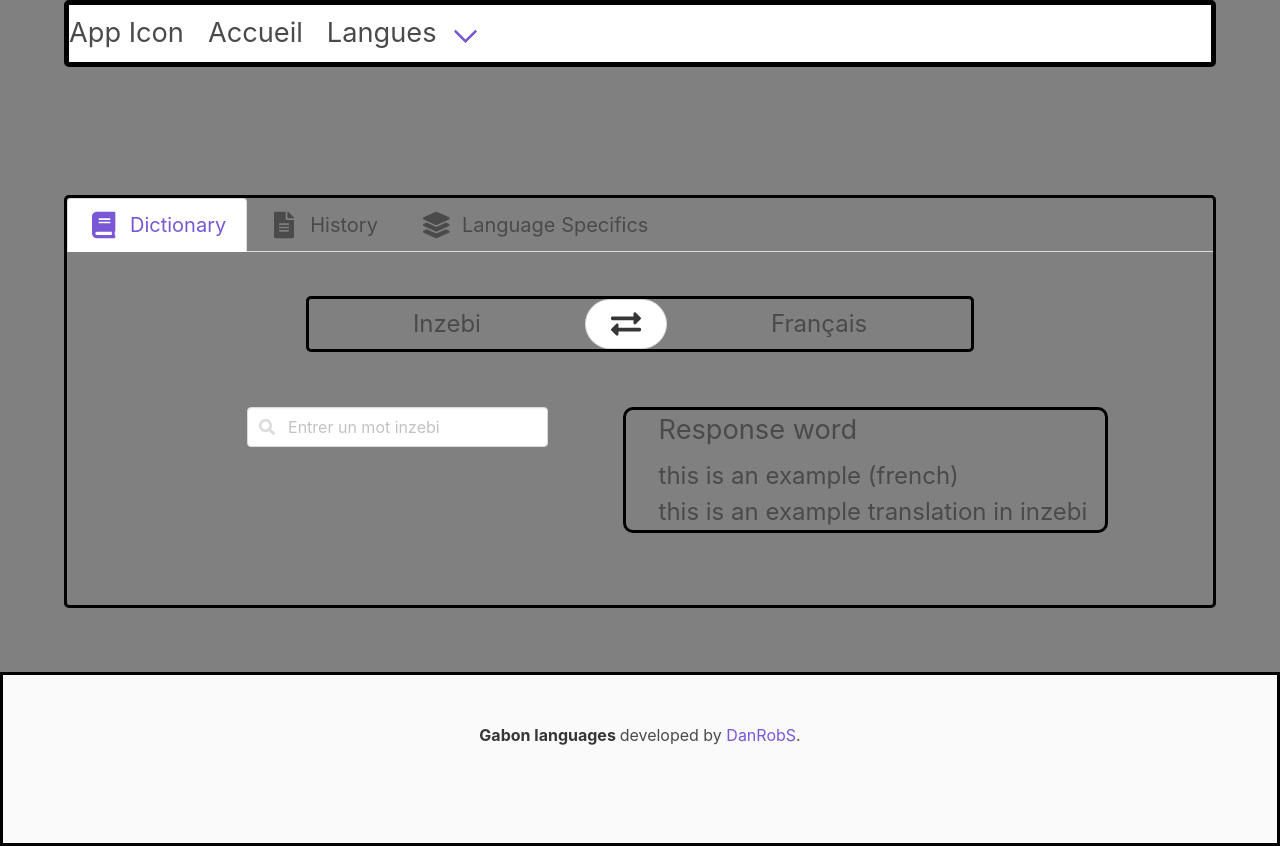
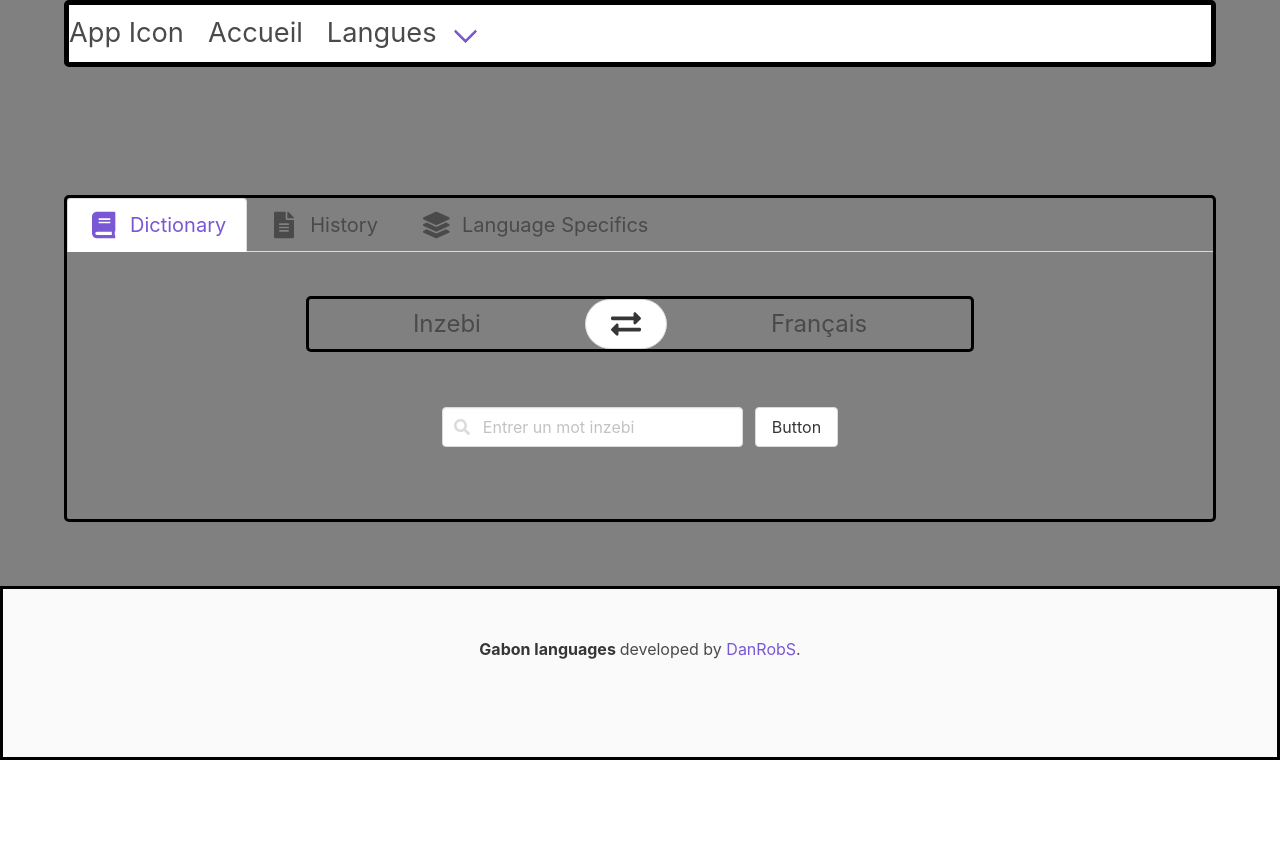
Before and after one commit to DanRobS/GabonLanguages, a Vue app: page /langues/Inzebi in a window 1280 px wide. Both pictures are taken after a click on the button 654 px from the left and 323 px from the top of the page. After the commit the page ends 800 px from the top, so only its background shows below. Built offline with nearby package versions, Linux system fonts and the light colour scheme.

Commit message:
implementing nzebi to french dictionary

```diff
--- a/src/components/LanguageInfoTabs/Dictionary.vue
+++ b/src/components/LanguageInfoTabs/Dictionary.vue
@@ -70,21 +70,31 @@
 
         <div class="dictionary-section">
           <div class="dictionary-form">
-            <b-field>
+            <b-field grouped group-multiline>
               <b-autocomplete
                   placeholder="Entrer un mot inzebi"
                   icon="search"
                   clearable
-                  @select="option => selected = option">
+                  highlight="true"
+                  v-model="inzebiToFrenchField"
+                  field="nzebi_word"
+                  :data="fetchInzebiToFrench"
+                  @input="searchInzebiWord"
+                  @select="option => selected2 = option">
                   <template #empty>No results found</template>
               </b-autocomplete>
+              <button class="button" @click="getInzebiToFrenchWord">Button</button>
           </b-field>
           </div>
 
-          <div class="form-response">
-            <h2 class="Response_word"> Response word </h2>
-            <h4 class="Response_example"> this is an example (french) </h4>
-            <h4 class="Response_translation"> this is an example translation in inzebi </h4>
+          <div v-if="$store.state.languageToFrench.originalWord!=''" class="form-response">
+            <h2 class="Response_word"> {{$store.state.languageToFrench.originalWord}} - {{$store.state.languageToFrench.translation}} </h2>
+            <ul>
+              <li v-for="item in $store.state.languageToFrench.examples" :key="item.original">
+                <h4 class="Response_example"> {{item.original}} </h4>
+                <h4 class="Response_translation"> {{item.translation}} </h4>
+              </li>
+            </ul>
           </div>
         </div>
       </div>
@@ -109,7 +119,7 @@ export default {
       frenchToNzebiWord: null,
 
       //INZEBI TO FRENCH
-      inzebiToFrenchfield: '',
+      inzebiToFrenchField: '',
       inzebiToFrenchWords: [],
       inzebiToFrenchWord: null,
 
@@ -150,16 +160,42 @@ export default {
         this.$store.dispatch("getLanguageWords",this.frenchToInzebiField);
         this.frenchToInzebiField="";
       }
-    }
+    },
 
     // **************************
     // INZEBI TO FRENCH FUNCTIONS
     // **************************
+    searchInzebiWord: function () {
+      if(this.inzebiToFrenchField!=''){
 
+        axios.get(uris.getInzebiToFrench+""+this.inzebiToFrenchField)
+          .then(response => {
+            this.inzebiToFrenchWords = response.data
+          })
+          .catch(error => {
+            console.log(error)
+          })
+
+      } else {
+        this.inzebiToFrenchWords = [];
+      }
+    },
+    getInzebiToFrenchWord: function () {
+      if(this.inzebiToFrenchField!=""){
+        this.$store.dispatch("getFrenchWords",this.inzebiToFrenchField);
+        this.inzebiToFrenchField="";
+      }
+    }
   },
   computed: {
     fetchFrenchToInzebi() {
       return this.frenchToInzebiWords.filter((option) => {
+        return option
+      })
+    },
+
+    fetchInzebiToFrench() {
+      return this.inzebiToFrenchWords.filter((option) => {
         return option
       })
     }
--- a/src/mongoURI/mongoClient.js
+++ b/src/mongoURI/mongoClient.js
@@ -1,6 +1,6 @@
 const uris = {
-    getFrenchToInzebi: "http://localhost:8081/search/frenchToNzebi/",
-    getInzebiToFrench: "http://localhost:8081/search/nzebiToFrench/"
+    getFrenchToInzebi: "http://localhost:8081/search/frenchToInzebi/",
+    getInzebiToFrench: "http://localhost:8081/search/inzebiToFrench/"
 }
 
 export default uris
--- a/src/store/index.js
+++ b/src/store/index.js
@@ -18,16 +18,19 @@ export default new Vuex.Store({
       translation: '',
       examples: []
     }
-
-
   },
 
   mutations: {
     getLanguageWords_mutation (state, payload) {
-      console.log(payload);
       state.frenchToLanguage.originalWord = payload.frenchword;
       state.frenchToLanguage.translation = payload.translation;
       state.frenchToLanguage.examples = payload.example;
+    },
+
+    getFrenchWords_mutation (state, payload) {
+      state.languageToFrench.originalWord = payload.nzebi_word;
+      state.languageToFrench.translation = payload.translation;
+      state.languageToFrench.examples = payload.example;
     }
   },
 
@@ -40,10 +43,20 @@ export default new Vuex.Store({
         .catch(error => {
           console.log(error);
         })
+    },
+
+    getFrenchWords (context, payload) {
+      axios.get(uris.getInzebiToFrench+""+payload)
+        .then(response => {
+          context.commit("getFrenchWords_mutation", response.data[0])
+        })
+        .catch(error => {
+          console.log(error);
+        })
     }
   },
 
+  modules: {
 
-  modules: {
   }
 })
```
